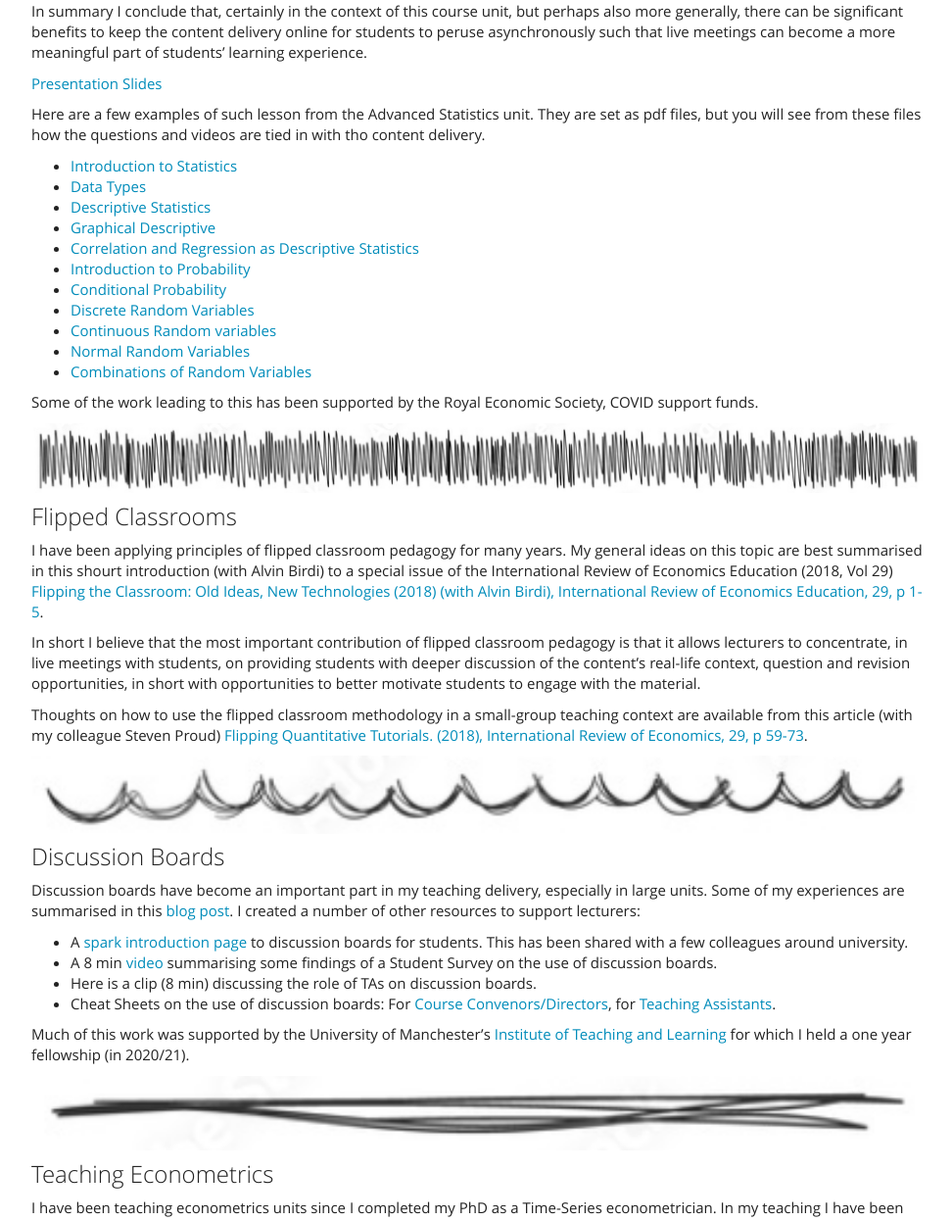
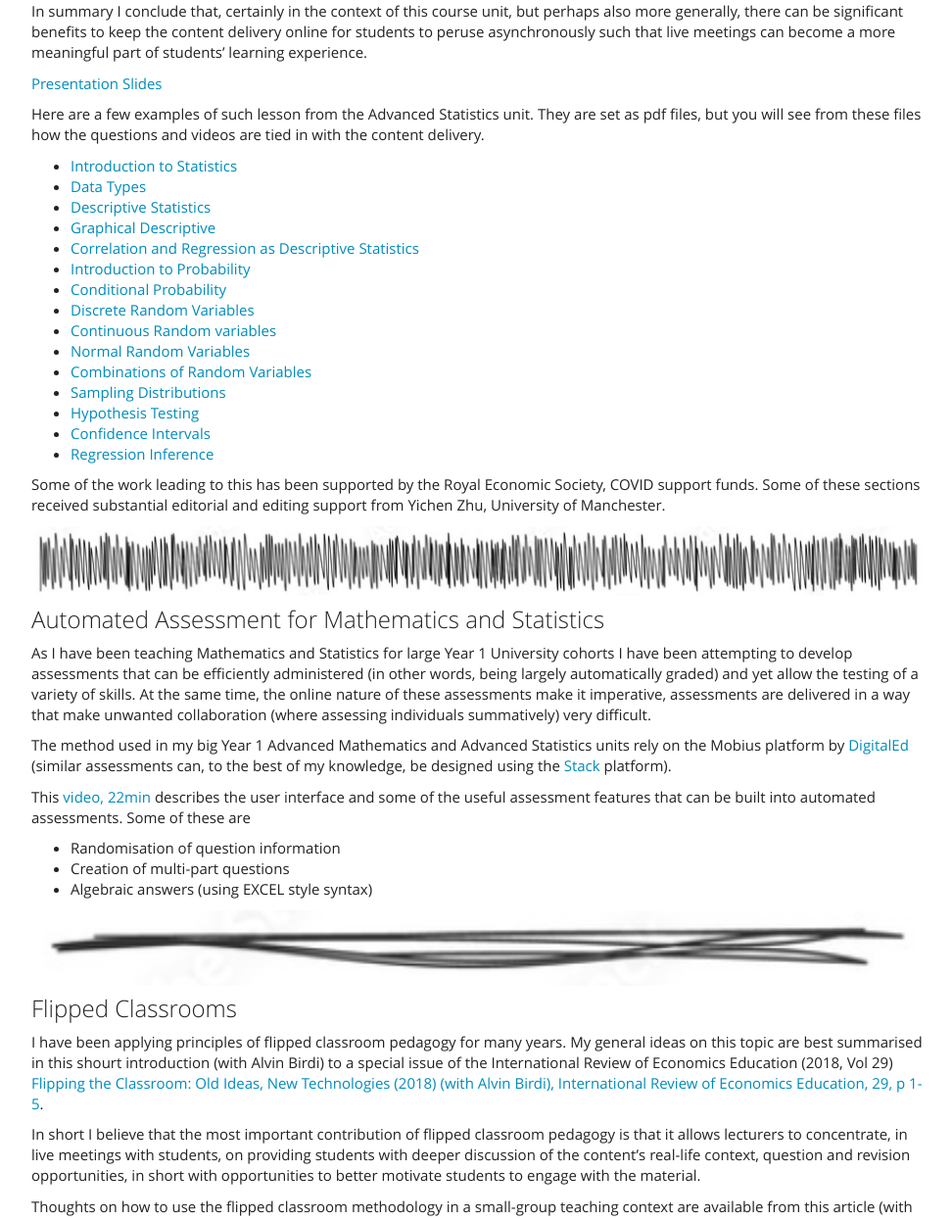
Before and after one commit to datasquad/ralffbecker, a Jekyll site: the page Teaching_General.html, which Jekyll copies as it is, in a window 1280 px wide and 1400 px high, scrolled down 878 px, cut to the strip 154-1400 px from the top of the window. Shown: the whole strip at 98% size, without its empty margins (153-1125 px from the left). Built offline with Jekyll 4.4.1, drawn with Linux system fonts in a browser that asks for light colours.

Commit message:
Rendered last comit

```diff
--- a/Teaching_General.Rmd
+++ b/Teaching_General.Rmd
@@ -68,6 +68,7 @@ This [video, 22min](https://video.manchester.ac.uk/embedded/ffffffff-f535-7bc7-0
 * Creation of multi-part questions
 * Algebraic answers (using EXCEL style syntax)
 
+![](images/divider4.png){width=100%}
 
 ### Flipped Classrooms
 
--- a/Teaching_General.html
+++ b/Teaching_General.html
@@ -321,7 +321,7 @@ href="docs/Using%20an%20Online%20Interactive%20Textbook%20for%20Content%20Delive
 target="_blank">Presentation Slides</a></p>
 <p>Here are a few examples of such lesson from the Advanced Statistics
 unit. They are set as pdf files, but you will see from these files how
-the questions and videos are tied in with tho content delivery.</p>
+the questions and videos are tied in with the content delivery.</p>
 <ul>
 <li><a href="docs/Intro%20to%20Stats.pdf" target="_blank">Introduction
 to Statistics</a><br />
@@ -345,10 +345,48 @@ variables</a></li>
 Variables</a></li>
 <li><a href="docs/Combinations%20of%20RV.pdf"
 target="_blank">Combinations of Random Variables</a></li>
+<li><a href="docs/Sampling%20Distributions.pdf" target="_blank">Sampling
+Distributions</a></li>
+<li><a href="docs/Hypothesis%20Testing.pdf" target="_blank">Hypothesis
+Testing</a></li>
+<li><a href="docs/Confidence%20Interval.pdf" target="_blank">Confidence
+Intervals</a></li>
+<li><a href="docs/Regression%20Inference.pdf" target="_blank">Regression
+Inference</a></li>
 </ul>
 <p>Some of the work leading to this has been supported by the Royal
-Economic Society, COVID support funds.</p>
+Economic Society, COVID support funds. Some of these sections received
+substantial editorial and editing support from Yichen Zhu, University of
+Manchester.</p>
 <p><img src="images/divider2.png" style="width:100.0%" /></p>
+</div>
+<div id="automated-assessment-for-mathematics-and-statistics"
+class="section level3">
+<h3>Automated Assessment for Mathematics and Statistics</h3>
+<p>As I have been teaching Mathematics and Statistics for large Year 1
+University cohorts I have been attempting to develop assessments that
+can be efficiently administered (in other words, being largely
+automatically graded) and yet allow the testing of a variety of skills.
+At the same time, the online nature of these assessments make it
+imperative, assessments are delivered in a way that make unwanted
+collaboration (where assessing individuals summatively) very
+difficult.</p>
+<p>The method used in my big Year 1 Advanced Mathematics and Advanced
+Statistics units rely on the Mobius platform by <a
+href="https://www.digitaled.com/mobius">DigitalEd</a> (similar
+assessments can, to the best of my knowledge, be designed using the <a
+href="https://stack-assessment.org/">Stack</a> platform).</p>
+<p>This <a
+href="https://video.manchester.ac.uk/embedded/ffffffff-f535-7bc7-0000-01830d8762c0">video,
+22min</a> describes the user interface and some of the useful assessment
+features that can be built into automated assessments. Some of these
+are</p>
+<ul>
+<li>Randomisation of question information</li>
+<li>Creation of multi-part questions</li>
+<li>Algebraic answers (using EXCEL style syntax)</li>
+</ul>
+<p><img src="images/divider4.png" style="width:100.0%" /></p>
 </div>
 <div id="flipped-classrooms" class="section level3">
 <h3>Flipped Classrooms</h3>
```
Also changed, not shown: Teaching_Units.html (+11 -5 lines).
